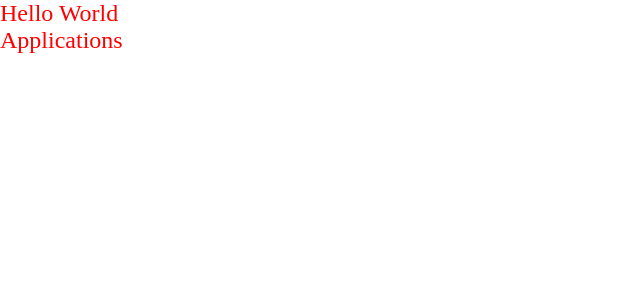
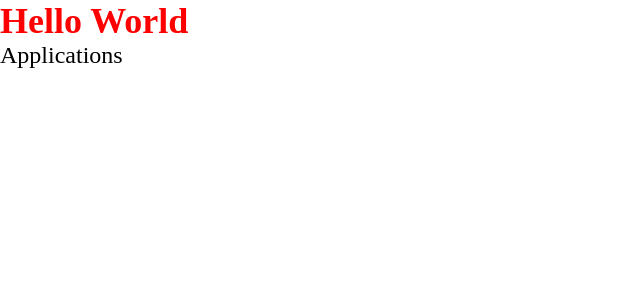
Before and after one commit to maxkalik/simple-react-template, a React app: page / in a window 1280 px wide. Shown: the top 300 px of the page, without its empty margins (0-640 px from the left). Built offline with nearby package versions, Linux system fonts and the light colour scheme.

Commit message:
jsx and scss moduls works

```diff
--- a/package.json
+++ b/package.json
@@ -25,6 +25,8 @@
     "css-loader": "^2.1.0",
     "html-webpack-plugin": "^3.2.0",
     "mini-css-extract-plugin": "^0.5.0",
+    "node-sass": "^4.11.0",
+    "sass-loader": "^7.1.0",
     "style-loader": "^0.23.1",
     "webpack": "^4.29.2",
     "webpack-cli": "^3.2.3",
--- a/src/index.jsx
+++ b/src/index.jsx
@@ -1,15 +1,15 @@
 import React from 'react';
 import ReactDOM from 'react-dom';
 import App from './App';
-import style from './main.css';
+import style from './main.scss';
 
 const Index = () => {
   return (
     <div className={style.main}>
-      Hello World
+      <h1>Hello World</h1>
       <App />
     </div>
-  )
+  );
 };
 
 ReactDOM.render(<Index />, document.getElementById('index'));
--- a/src/main.css
+++ b/src/main.scss
@@ -3,7 +3,11 @@
   padding: 0;
 }
 
+$primary-color: red;
+
 .main {
   font-size: 24px;
-  color: red;
+  h1 {
+    color: $primary-color;
+  }
 }
--- a/webpack.config.js
+++ b/webpack.config.js
@@ -22,7 +22,7 @@ module.exports = {
         }
       },
       {
-        test: /\.css$/,
+        test: /\.(sa|sc|c)ss$/,
         use: [
           MiniCssExtractPlugin.loader,
           {
@@ -33,7 +33,8 @@ module.exports = {
               localIdentName: '[local]_[hash:base64]',
               sourceMap: true
             }
-          }
+          },
+          'sass-loader'
         ]
       }
     ]
```
Also changed, not shown: 3 other files (tests, documents, lock files or other folders).
